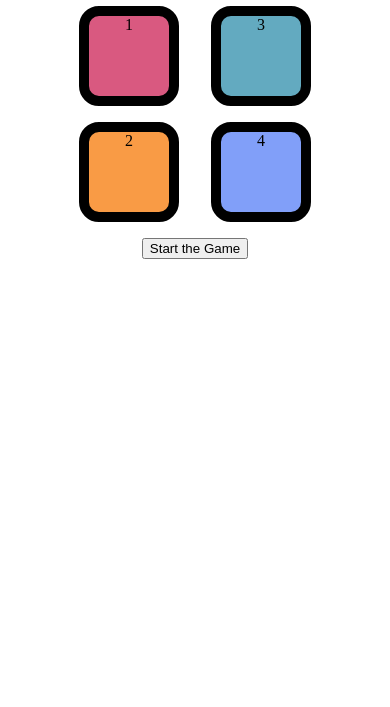
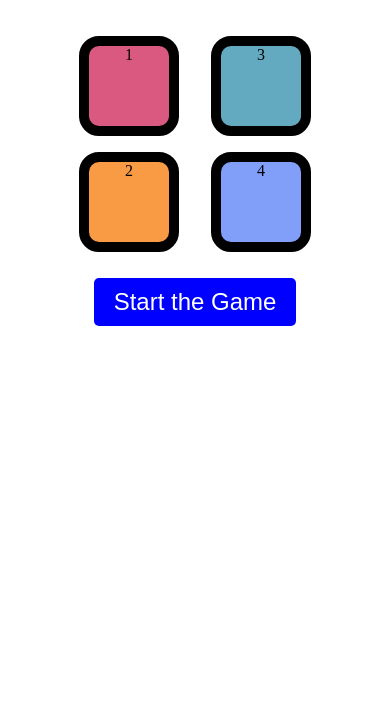
Before and after one commit to Sodikushwaha/Simon---game, a plain HTML site: page Simon game/index.html in a window 390 px wide. Shown: the part 137-844 px from the top of the page. Drawn offline with Linux system fonts and the light colour scheme.

Commit message:
Update style.css

```diff
--- a/Simon game/style.css
+++ b/Simon game/style.css
@@ -79,3 +79,25 @@ h2 {
         font-size: 1.5rem;
     }
 }
+
+#start-game-btn {
+    display: none;
+    padding: 10px 20px;
+    font-size: 1.5rem;
+    background-color: blue;
+    color: white;
+    border: none;
+    border-radius: 5px;
+    cursor: pointer;
+    margin: 10px;
+}
+
+/* Show Start Button Only on Mobile */
+@media (max-width: 768px) {
+    #start-game-btn {
+        display: inline-block;
+    }
+
+    h1 { font-size: 2.5rem; }
+    h2 { font-size: 1.8rem; }
+}
```
